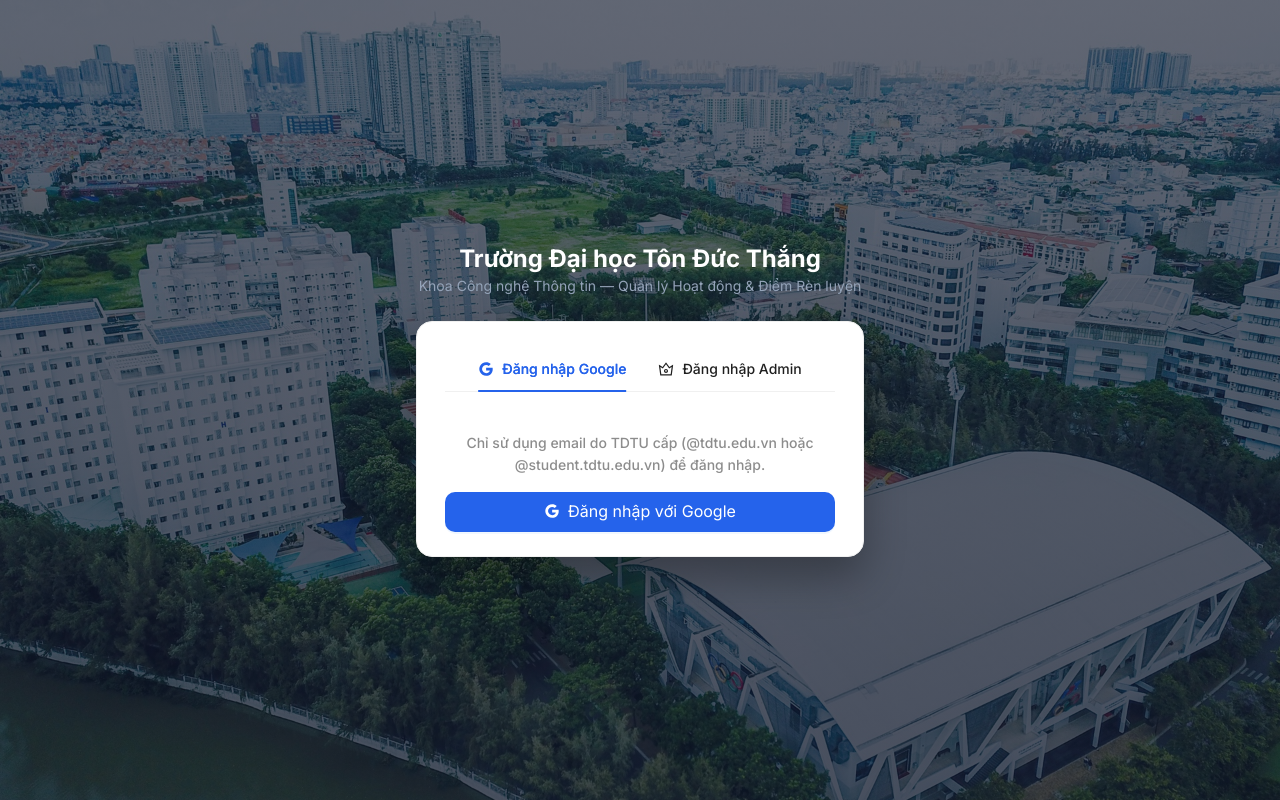
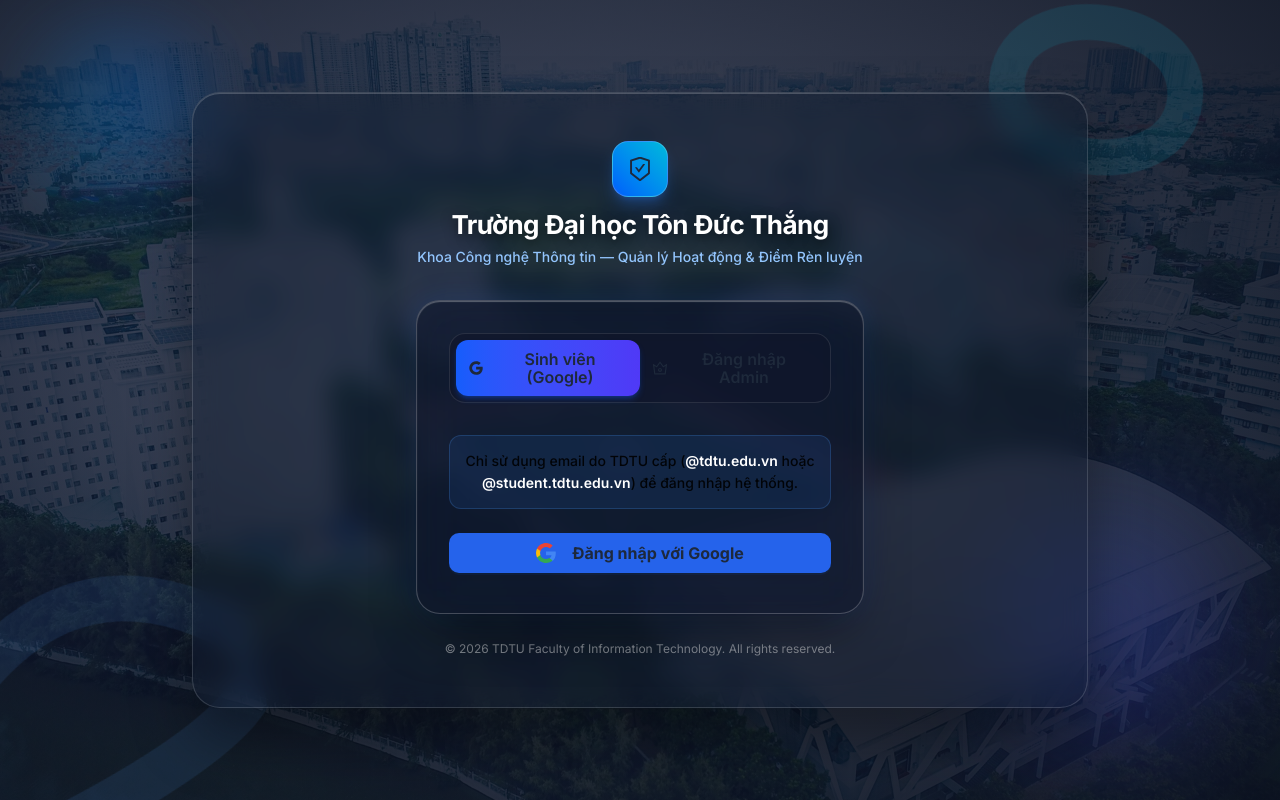
Before and after one commit to ngthmhg1710-dotcom/DuAnCNTTCnpm, a React (Vite) app in the folder frontend/: page /login in a window 1280 px wide. Built offline with nearby package versions, Linux system fonts and the light colour scheme; no server answers.

Commit message:
Redesign Login interface with Glassmorphism and 3D floating accents while preserving TDTU background image

```diff
--- a/frontend/src/index.css
+++ b/frontend/src/index.css
@@ -185,3 +185,64 @@
   border-radius: 99px;
   transition: width 0.3s;
 }
+
+/* Glassmorphism Design System for Login */
+.glass-backdrop {
+  background: rgba(15, 23, 42, 0.35);
+  backdrop-filter: blur(12px);
+  -webkit-backdrop-filter: blur(12px);
+  border: 1px solid rgba(255, 255, 255, 0.15);
+  border-radius: 28px;
+  box-shadow: 0 30px 60px rgba(0, 0, 0, 0.4), inset 0 1px 0 rgba(255, 255, 255, 0.2);
+}
+
+.glass-card {
+  background: rgba(15, 23, 42, 0.55);
+  backdrop-filter: blur(24px) saturate(180%);
+  -webkit-backdrop-filter: blur(24px) saturate(180%);
+  border: 1px solid rgba(255, 255, 255, 0.22);
+  border-radius: 24px;
+  box-shadow:
+    0 25px 50px -12px rgba(0, 0, 0, 0.5),
+    0 0 30px rgba(37, 99, 235, 0.15),
+    inset 0 1px 1px rgba(255, 255, 255, 0.3);
+}
+
+.glass-input .ant-input,
+.glass-input .ant-input-password {
+  background: rgba(255, 255, 255, 0.95) !important;
+  border: 1px solid rgba(255, 255, 255, 0.3) !important;
+  border-radius: 12px !important;
+  color: #0f172a !important;
+  font-weight: 500 !important;
+  transition: all 0.25s ease !important;
+}
+
+.glass-input .ant-input:focus,
+.glass-input .ant-input-affix-wrapper-focused {
+  border-color: #3b82f6 !important;
+  box-shadow: 0 0 0 4px rgba(59, 130, 246, 0.25) !important;
+}
+
+/* Floating 3D Blob Animations */
+@keyframes floatSlow {
+  0%, 100% { transform: translateY(0px) rotate(0deg) scale(1); }
+  50% { transform: translateY(-20px) rotate(10deg) scale(1.05); }
+}
+
+@keyframes floatReverse {
+  0%, 100% { transform: translateY(0px) rotate(0deg) scale(1); }
+  50% { transform: translateY(18px) rotate(-12deg) scale(0.95); }
+}
+
+.animate-float-1 {
+  animation: floatSlow 8s ease-in-out infinite;
+}
+
+.animate-float-2 {
+  animation: floatReverse 11s ease-in-out infinite;
+}
+
+.animate-float-3 {
+  animation: floatSlow 14s ease-in-out infinite reverse;
+}
--- a/frontend/src/pages/auth/Login.tsx
+++ b/frontend/src/pages/auth/Login.tsx
@@ -1,12 +1,12 @@
 import { useState, useEffect } from 'react'
 import { useSearchParams } from 'react-router-dom'
-import { Button, Card, Typography, Tabs, Input, Checkbox, message, Alert } from 'antd'
-import { GoogleOutlined, UserOutlined, LockOutlined, CrownOutlined } from '@ant-design/icons'
+import { Button, Typography, Input, Checkbox, message, Alert } from 'antd'
+import { GoogleOutlined, UserOutlined, LockOutlined, CrownOutlined, SafetyCertificateOutlined } from '@ant-design/icons'
 import { loginWithCredentials, loginWithOAuth } from '../../lib/api'
 
 import bgImage from '../../assets/background.jpg'
 
-// TDTU Student Activity Management Login Component (Production Build)
+// TDTU Student Activity Management Login Component (Glassmorphism 3D Style)
 export default function Login() {
   const [searchParams] = useSearchParams()
   const [activeTab, setActiveTab] = useState<'google' | 'admin'>('google')
@@ -45,32 +45,54 @@
 
   return (
     <div
-      className="min-h-screen bg-cover bg-center bg-no-repeat flex flex-col items-center justify-center p-4 relative"
+      className="min-h-screen bg-cover bg-center bg-no-repeat flex items-center justify-center p-4 md:p-8 relative overflow-hidden select-none"
       style={{
-        backgroundImage: `linear-gradient(to bottom, rgba(15, 23, 42, 0.65), rgba(15, 23, 42, 0.75)), url(${bgImage})`
+        backgroundImage: `radial-gradient(ellipse at center, rgba(15, 23, 42, 0.45) 0%, rgba(10, 16, 30, 0.85) 100%), linear-gradient(135deg, rgba(30, 58, 138, 0.4), rgba(15, 23, 42, 0.7)), url(${bgImage})`
       }}
     >
-      <div className="w-full max-w-md relative z-10">
-        {/* Header Branding */}
-        <div className="text-center mb-6">
-          <Typography.Title level={3} style={{ color: '#fff', margin: 0, fontWeight: 700 }}>
+      {/* 3D Floating Decorative Glass Elements (matching user reference screenshot) */}
+      <div className="absolute top-12 left-10 w-40 h-40 rounded-full bg-gradient-to-tr from-cyan-500/20 to-blue-600/30 blur-2xl animate-float-1 pointer-events-none" />
+      <div className="absolute bottom-16 right-12 w-64 h-64 rounded-full bg-gradient-to-br from-blue-500/20 to-indigo-600/25 blur-3xl animate-float-2 pointer-events-none" />
+      <div className="absolute top-1/3 right-1/4 w-32 h-32 rounded-full border-4 border-cyan-400/20 blur-md animate-float-3 pointer-events-none" />
+
+      {/* Abstract 3D Ribbon / Torus SVG Accents */}
+      <svg className="absolute -top-10 right-10 w-72 h-72 text-cyan-400/10 animate-float-1 pointer-events-none" viewBox="0 0 200 200" fill="none">
+        <path d="M40 100 C 40 40, 160 40, 160 100 C 160 160, 40 160, 40 100" stroke="currentColor" strokeWidth="24" strokeLinecap="round" />
+      </svg>
+      <svg className="absolute -bottom-12 -left-12 w-80 h-80 text-blue-400/10 animate-float-2 pointer-events-none" viewBox="0 0 200 200" fill="none">
+        <path d="M20 60 Q 100 0, 180 60 T 20 180" stroke="currentColor" strokeWidth="30" strokeLinecap="round" />
+      </svg>
+
+      {/* Large Outer Translucent Backdrop Box */}
+      <div className="w-full max-w-4xl glass-backdrop p-6 sm:p-10 md:p-12 relative z-10 flex flex-col items-center justify-center transition-all duration-300">
+
+        {/* Main Header Branding */}
+        <div className="text-center mb-8 max-w-xl">
+          <div className="inline-flex items-center justify-center w-14 h-14 rounded-2xl bg-gradient-to-tr from-blue-600 to-cyan-500 shadow-lg shadow-blue-500/30 mb-3 border border-white/20">
+            <SafetyCertificateOutlined className="text-2xl text-white" />
+          </div>
+          <Typography.Title
+            level={2}
+            style={{
+              color: '#ffffff',
+              margin: 0,
+              fontWeight: 800,
+              fontSize: '26px',
+              letterSpacing: '-0.02em',
+              textShadow: '0 4px 12px rgba(0,0,0,0.5)'
+            }}
+          >
             Trường Đại học Tôn Đức Thắng
           </Typography.Title>
-          <Typography.Text style={{ color: '#94a3b8', fontSize: '14px' }}>
+          <Typography.Text style={{ color: '#93c5fd', fontSize: '14px', fontWeight: 500 }} className="block mt-1">
             Khoa Công nghệ Thông tin — Quản lý Hoạt động & Điểm Rèn luyện
           </Typography.Text>
         </div>
 
-        {/* Main Auth Card */}
-        <Card
-          styles={{ body: { padding: '24px 28px' } }}
-          style={{
-            borderRadius: 16,
-            boxShadow: '0 20px 40px rgba(0,0,0,0.3)',
-            background: '#ffffff'
-          }}
-        >
-          {/* Beautiful Error Alert Banner */}
+        {/* Main Inner Glass Card */}
+        <div className="w-full max-w-md glass-card p-6 sm:p-8 relative">
+
+          {/* Error Alert Banner */}
           {errorMessage && (
             <div className="mb-5">
               <Alert
@@ -80,44 +102,45 @@
                 onClose={() => setErrorMessage(null)}
                 message="Thông báo Đăng nhập"
                 description={errorMessage}
-                style={{ borderRadius: 10, border: '1px solid #fca5a5' }}
+                style={{ borderRadius: 12, background: 'rgba(239, 68, 68, 0.15)', border: '1px solid rgba(239, 68, 68, 0.3)', color: '#fecdd3' }}
               />
             </div>
           )}
 
-          {/* Tabs with Icons */}
-          <Tabs
-            activeKey={activeTab}
-            onChange={(key) => setActiveTab(key as 'google' | 'admin')}
-            centered
-            items={[
-              {
-                key: 'google',
-                label: (
-                  <span className="flex items-center gap-2 font-medium">
-                    <GoogleOutlined className="text-blue-600 text-base" />
-                    Đăng nhập Google
-                  </span>
-                ),
-              },
-              {
-                key: 'admin',
-                label: (
-                  <span className="flex items-center gap-2 font-medium">
-                    <CrownOutlined className="text-purple-600 text-base" />
-                    Đăng nhập Admin
-                  </span>
-                ),
-              },
-            ]}
-          />
+          {/* Modern Glass Pill Tab Switcher */}
+          <div className="flex bg-slate-900/60 p-1.5 rounded-2xl border border-white/10 mb-6">
+            <button
+              type="button"
+              onClick={() => setActiveTab('google')}
+              className={`flex-1 py-2.5 px-3 rounded-xl font-semibold text-xs sm:text-sm flex items-center justify-center gap-2 transition-all duration-200 ${
+                activeTab === 'google'
+                  ? 'bg-gradient-to-r from-blue-600 to-indigo-600 text-white shadow-md shadow-blue-600/30'
+                  : 'text-slate-300 hover:text-white hover:bg-white/5'
+              }`}
+            >
+              <GoogleOutlined className="text-base" />
+              <span>Sinh viên (Google)</span>
+            </button>
+            <button
+              type="button"
+              onClick={() => setActiveTab('admin')}
+              className={`flex-1 py-2.5 px-3 rounded-xl font-semibold text-xs sm:text-sm flex items-center justify-center gap-2 transition-all duration-200 ${
+                activeTab === 'admin'
+                  ? 'bg-gradient-to-r from-purple-600 to-indigo-600 text-white shadow-md shadow-purple-600/30'
+                  : 'text-slate-300 hover:text-white hover:bg-white/5'
+              }`}
+            >
+              <CrownOutlined className="text-base" />
+              <span>Đăng nhập Admin</span>
+            </button>
+          </div>
 
           {/* TAB 1: GOOGLE OAUTH LOGIN */}
           {activeTab === 'google' && (
-            <div className="mt-6 space-y-4">
-              <div className="text-center">
-                <Typography.Text type="secondary" className="text-xs font-medium">
-                  Chỉ sử dụng email do TDTU cấp (@tdtu.edu.vn hoặc @student.tdtu.edu.vn) để đăng nhập.
+            <div className="space-y-6 text-center py-2">
+              <div className="bg-blue-500/10 border border-blue-400/20 rounded-xl p-3.5">
+                <Typography.Text className="text-xs text-blue-200 leading-relaxed block font-medium">
+                  Chỉ sử dụng email do TDTU cấp (<span className="text-white font-semibold">@tdtu.edu.vn</span> hoặc <span className="text-white font-semibold">@student.tdtu.edu.vn</span>) để đăng nhập hệ thống.
                 </Typography.Text>
               </div>
 
@@ -126,43 +149,50 @@
                 size="large"
                 block
                 loading={loading}
-                icon={<GoogleOutlined />}
-                className="h-12 text-base font-semibold bg-blue-600 hover:bg-blue-500 border-none shadow-sm"
+                icon={
+                  <svg className="w-5 h-5 mr-1 inline-block" viewBox="0 0 24 24">
+                    <path fill="#4285F4" d="M23.745 12.27c0-.7-.06-1.4-.19-2.07H12v4.51h6.6c-.29 1.52-1.14 2.82-2.4 3.68v3.05h3.88c2.27-2.09 3.665-5.17 3.665-9.17z" />
+                    <path fill="#34A853" d="M12 24c3.24 0 5.95-1.08 7.93-2.91l-3.88-3.05c-1.08.72-2.45 1.16-4.05 1.16-3.12 0-5.77-2.1-6.72-4.93H1.29v3.15C3.26 21.3 7.31 24 12 24z" />
+                    <path fill="#FBBC05" d="M5.28 14.27c-.25-.72-.38-1.49-.38-2.27s.13-1.55.38-2.27V6.58H1.29C.47 8.21 0 10.05 0 12s.47 3.79 1.29 5.42l3.99-3.15z" />
+                    <path fill="#EA4335" d="M12 4.75c1.77 0 3.35.61 4.6 1.8l3.42-3.42C17.95 1.19 15.24 0 12 0 7.31 0 3.26 2.7 1.29 6.58l3.99 3.15c.95-2.83 3.6-4.98 6.72-4.98z" />
+                  </svg>
+                }
+                className="h-12 text-base font-semibold bg-white hover:bg-slate-100 text-slate-900 border-none shadow-lg shadow-black/20 hover:scale-[1.02] active:scale-[0.98] transition-all duration-200 rounded-xl flex items-center justify-center"
                 onClick={() => {
                   setLoading(true)
                   loginWithOAuth()
                 }}
               >
-                Đăng nhập với Google
+                <span className="text-slate-800 font-bold ml-1">Đăng nhập với Google</span>
               </Button>
             </div>
           )}
 
           {/* TAB 2: ADMIN LOGIN FORM */}
           {activeTab === 'admin' && (
-            <form onSubmit={(e) => { e.preventDefault(); handleAdminLogin() }} className="mt-5 space-y-4">
+            <form onSubmit={(e) => { e.preventDefault(); handleAdminLogin() }} className="space-y-4 glass-input py-1">
               <div>
-                <label className="block text-xs font-semibold text-slate-700 mb-1">
+                <label className="block text-xs font-semibold text-slate-200 mb-1.5">
                   Tài khoản Admin / Email
                 </label>
                 <Input
                   size="large"
                   prefix={<UserOutlined className="text-slate-400" />}
-                  placeholder="Nhập tên đăng nhập hoặc email..."
+                  placeholder="admin@tdtu.edu.vn"
                   value={adminUsername}
                   onChange={(e) => setAdminUsername(e.target.value)}
                 />
               </div>
 
               <div>
-                <div className="flex justify-between items-center mb-1">
-                  <label className="block text-xs font-semibold text-slate-700">Mật khẩu</label>
-                  <a href="/forgot-password" className="text-xs text-blue-600 hover:underline">Quên mật khẩu?</a>
+                <div className="flex justify-between items-center mb-1.5">
+                  <label className="block text-xs font-semibold text-slate-200">Mật khẩu</label>
+                  <a href="/forgot-password" className="text-xs text-cyan-300 hover:text-cyan-200 transition-colors">Quên mật khẩu?</a>
                 </div>
                 <Input.Password
                   size="large"
                   prefix={<LockOutlined className="text-slate-400" />}
-                  placeholder="Nhập mật khẩu..."
+                  placeholder="••••••••"
                   value={adminPassword}
                   onChange={(e) => setAdminPassword(e.target.value)}
                 />
@@ -170,7 +200,7 @@
 
               <div className="py-1">
                 <Checkbox checked={rememberMe} onChange={(e) => setRememberMe(e.target.checked)}>
-                  <span className="text-xs text-slate-600">Ghi nhớ đăng nhập</span>
+                  <span className="text-xs text-slate-300">Ghi nhớ đăng nhập</span>
                 </Checkbox>
               </div>
 
@@ -180,13 +210,22 @@
                 size="large"
                 block
                 loading={loading}
-                className="h-11 text-base font-semibold bg-slate-800 hover:bg-slate-700 border-none"
+                className="h-12 text-base font-semibold bg-gradient-to-r from-indigo-600 to-purple-600 hover:from-indigo-500 hover:to-purple-500 border-none shadow-lg shadow-indigo-500/30 rounded-xl hover:scale-[1.02] active:scale-[0.98] transition-all duration-200"
               >
                 Đăng nhập Admin
               </Button>
             </form>
           )}
-        </Card>
+
+        </div>
+
+        {/* Footer Credit */}
+        <div className="mt-6 text-center">
+          <Typography.Text style={{ color: 'rgba(255,255,255,0.45)', fontSize: '12px' }}>
+            © {new Date().getFullYear()} TDTU Faculty of Information Technology. All rights reserved.
+          </Typography.Text>
+        </div>
+
       </div>
     </div>
   )
```
